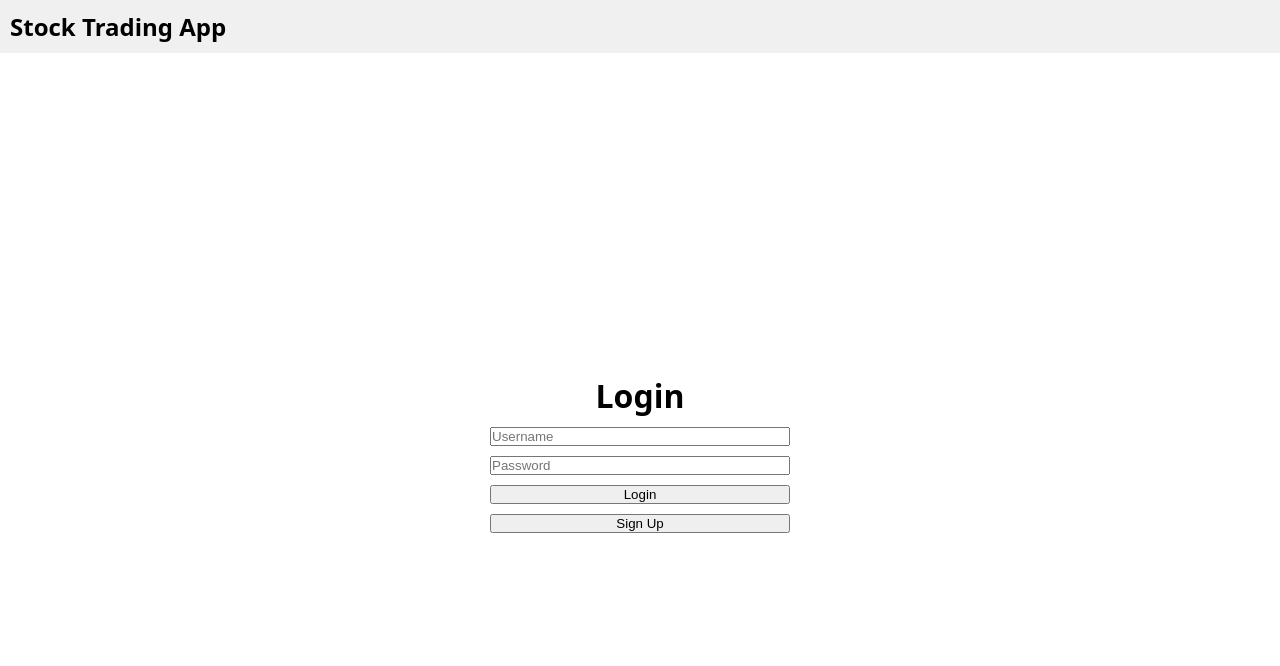
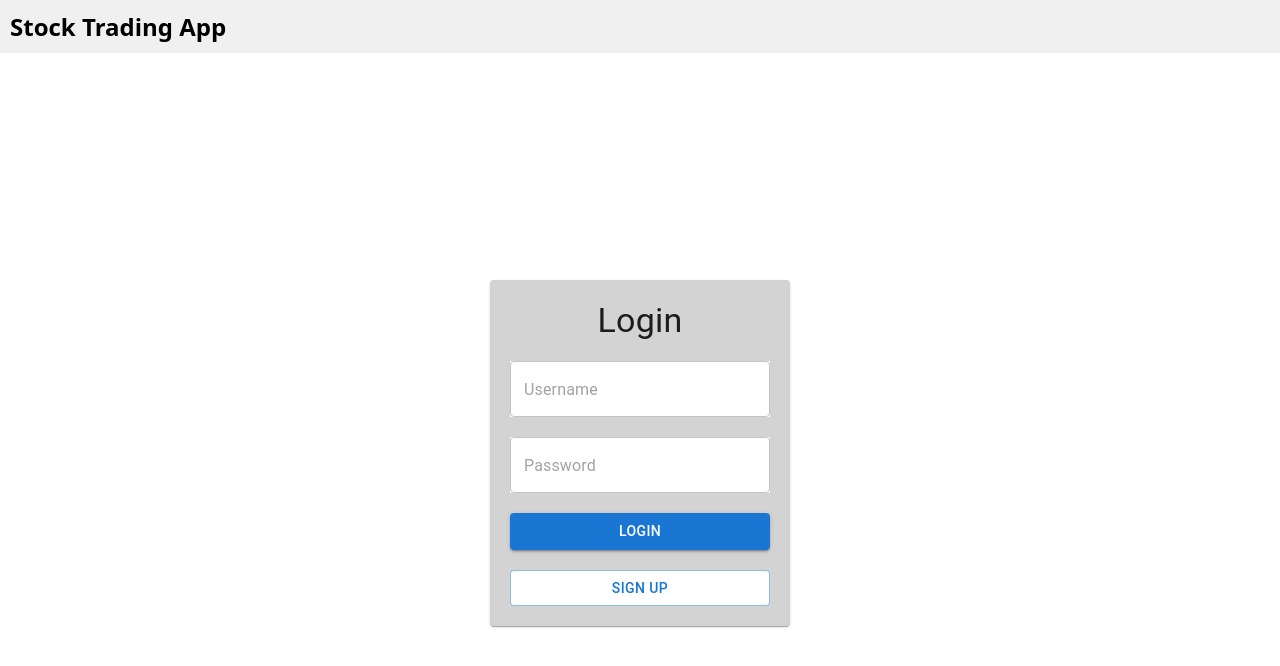
Before and after one commit to dychang124/stock-app, a React (Vite) app in the folder frontend/: page /login in a window 1280 px wide. Shown: the top 666 px of the page. Built offline with nearby package versions, Linux system fonts and the light colour scheme.

Commit message:
Used MUI to improve Login Frontend

```diff
--- a/frontend/package.json
+++ b/frontend/package.json
@@ -10,6 +10,9 @@
     "preview": "vite preview"
   },
   "dependencies": {
+    "@emotion/react": "^11.14.0",
+    "@emotion/styled": "^11.14.1",
+    "@mui/material": "^9.0.1",
     "react": "^19.2.4",
     "react-dom": "^19.2.4",
     "react-router-dom": "^7.14.0"
--- a/frontend/src/pages/Login.tsx
+++ b/frontend/src/pages/Login.tsx
@@ -1,5 +1,6 @@
 import {useState, useEffect} from 'react';
 import { useNavigate } from 'react-router-dom';
+import { Box, Button, TextField, Paper, Typography } from '@mui/material';
 
 export default function Login() {
     const [username, setUsername] = useState('');
@@ -14,23 +15,23 @@ export default function Login() {
     //     }
     // }, [navigate]);
     return (
-        <div style={{ display: 'flex', justifyContent: 'center', alignItems: 'center', height: '100vh' }}>
-            <div style={{ display: 'flex', flexDirection: 'column', gap: '10px', width: '300px' }}>
-                <h1 style={{ textAlign: 'center' }}>Login</h1>
-                {error && <p style={{ color: 'red' }}>{error}</p>}
-                <input
+        <Box sx={{ display: 'flex', justifyContent: 'center', alignItems: 'center', height: '100vh' }}>
+            <Paper sx={{ padding: '20px', width: '300px', display: 'flex', flexDirection: 'column', gap: '20px', backgroundColor: 'lightgrey' }}>
+                <Typography sx={{ textAlign: 'center' }} variant = "h4">Login</Typography>
+                {error && <Typography color="error">{error}</Typography>}
+                <TextField sx={{ backgroundColor: 'white' }}
                     type="text"
                     placeholder="Username"
                     value={username}
                     onChange={(e) => setUsername(e.target.value)}
                 />
-                <input
+                <TextField sx={{ backgroundColor: 'white' }}
                     type="password"
                     placeholder="Password"
                     value={password}
                     onChange={(e) => setPassword(e.target.value)}
                 />
-                <button onClick={async () => {
+                <Button variant="contained" onClick={async () => {
                     try {
                         const response = await fetch('http://localhost:3000/auth/login', {
                             method: 'POST',
@@ -49,11 +50,11 @@ export default function Login() {
                     } catch (error) {
                         setError('An error occurred while logging in.');
                     }
-                }}>Login</button>
-                <button onClick={async () => {
+                }}>Login</Button>
+                <Button sx={{ backgroundColor: 'white' }} variant="outlined" onClick={async () => {
                     navigate('/register');
-                }}>Sign Up</button>
-            </div>
-        </div>
+                }}>Sign Up</Button>
+            </Paper>
+        </Box>
     );
 }
--- a/frontend/src/pages/Portfolio.tsx
+++ b/frontend/src/pages/Portfolio.tsx
@@ -88,6 +88,30 @@ export default function Portfolio() {
             setError('An error occurred while selling stocks.');
         }
     };
+    const handleAddBalance = async () => {
+        const token = localStorage.getItem('token');
+        if (!token) {
+            navigate('/login');
+            return;
+        }
+
+        try {
+            await fetch('http://localhost:3000/list/addBalance', {
+                method: 'POST',
+                headers: {
+                    'Content-Type': 'application/json',
+                    'Authorization': `Bearer ${token}`
+                },
+                body: JSON.stringify({ amount: 1000 })
+            });
+
+        } catch (error) {
+            setError('An error occurred while adding to balance.');
+        }
+
+
+        fetchData();
+    };
 
 
 
@@ -96,6 +120,7 @@ export default function Portfolio() {
             <div style={{ display: 'flex', flexDirection: 'column', gap: '10px', width: '300px' }}>
                 <h1 style={{ textAlign: 'center' }}>Welcome, {username}</h1>
                 <h1 style={{ textAlign: 'center' }}>Balance: ${Number(balance).toFixed(2)}</h1>
+                <button onClick={() => { handleAddBalance() }}>Add to Balance</button>
                 {error && <p style={{ color: 'red' }}>{error}</p>}
                 {userStocks.length > 0 ? (
                     <table style={{ width: '100%', borderCollapse: 'collapse' }}>
--- a/frontend/src/pages/Stocks.tsx
+++ b/frontend/src/pages/Stocks.tsx
@@ -2,7 +2,7 @@ import {useState, useEffect} from 'react';
 import { useNavigate } from 'react-router-dom';
 
 export default function Stocks() {
-    type stock = { stock_name: string; daily_change: number; price: string };
+    type stock = { stock_name: string; daily_change: number; price: string; sentiment: string };
     const [stocks, setStocks] = useState<stock[]>([]);
     const [error, setError] = useState('');
     const navigate = useNavigate();
@@ -34,6 +34,7 @@ export default function Stocks() {
                 alert(`Successfully bought ${quantity} shares of ${stock_name}`);
                 setSelectedStock(null);
                 setQuantity(0);
+                setError('');
             } else {
                 setError(data.error);
             }
@@ -66,7 +67,7 @@ export default function Stocks() {
     }, [navigate]);
 
     return (
-        <div style={{ display: 'flex', justifyContent: 'center', alignItems: 'center', height: '100vh' }}>
+        <div style={{ display: 'flex', justifyContent: 'center', alignItems: 'flex-start', padding: '64px 0' }}>
             <div style={{ display: 'flex', flexDirection: 'column', gap: '10px', width: '300px' }}>
                 <h1 style={{ textAlign: 'center' }}>Available Stocks</h1>
                 {error && <p style={{ color: 'red' }}>{error}</p>}
@@ -74,6 +75,7 @@ export default function Stocks() {
                     <thead>
                             <tr>
                                 <th style={{ border: '1px solid black', padding: '8px' }}>Stock</th>
+                                <th style={{ border: '1px solid black', padding: '8px' }}>News</th>
                                 <th style={{ border: '1px solid black', padding: '8px' }}>Daily Change</th>
                                 <th style={{ border: '1px solid black', padding: '8px' }}>Price</th>
                             </tr>
@@ -82,6 +84,7 @@ export default function Stocks() {
                             {stocks.map((stock, index) => (
                                 <tr key={index}>
                                     <td style={{ border: '1px solid black', padding: '8px' }}>{stock.stock_name}</td>
+                                    <td style={{ border: '1px solid black', padding: '8px' }}>{stock.sentiment}</td>
                                     <td style={{ border: '1px solid black', padding: '8px' }}>{(Number(stock.daily_change) >= 0 ? '+' : '') + Number(stock.daily_change).toFixed(2)}</td>
                                     <td style={{ border: '1px solid black', padding: '8px' }}>${Number(stock.price).toFixed(2)}</td>
                                     <td>
```
Also changed, not shown: 1 other file (tests, documents, lock files or other folders).
